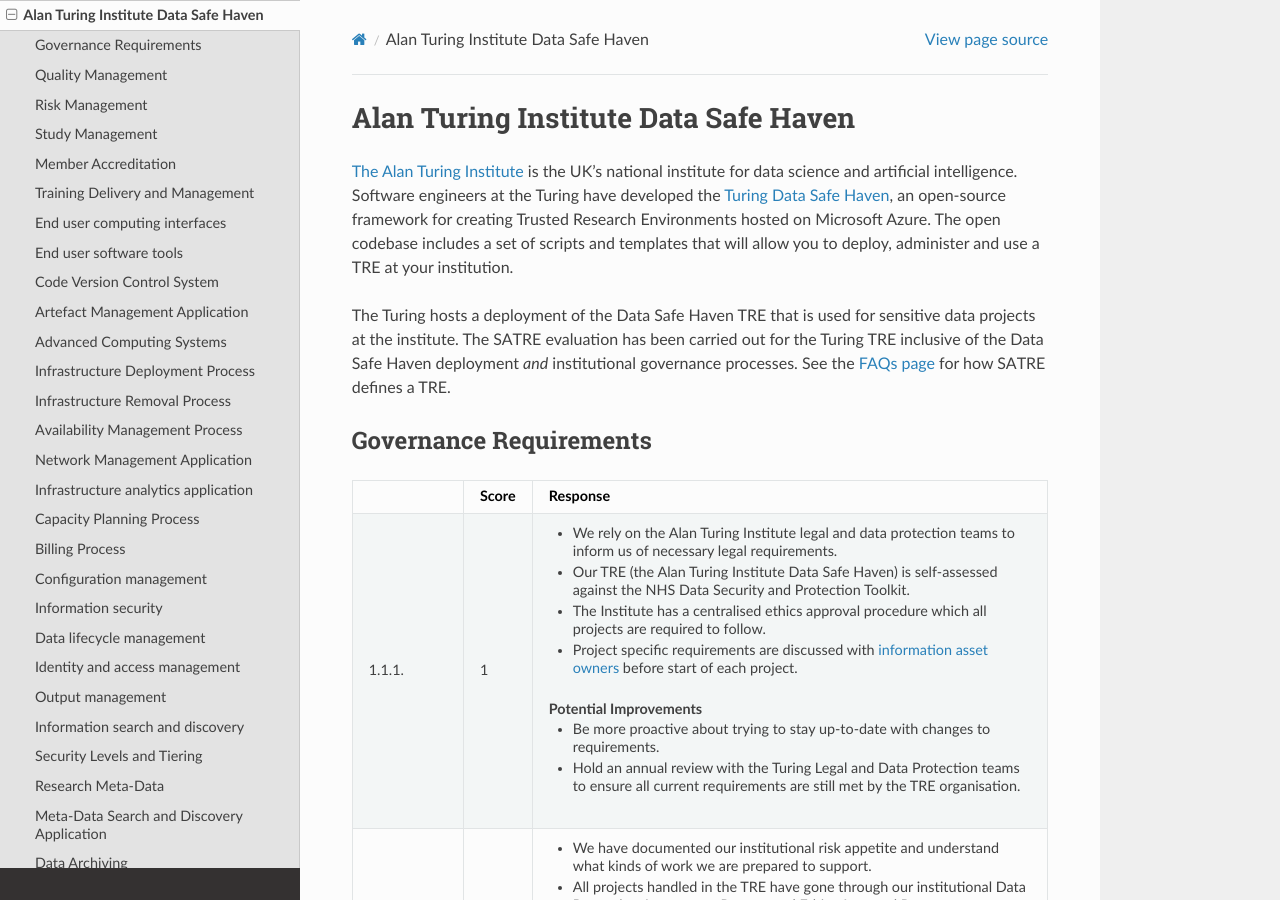
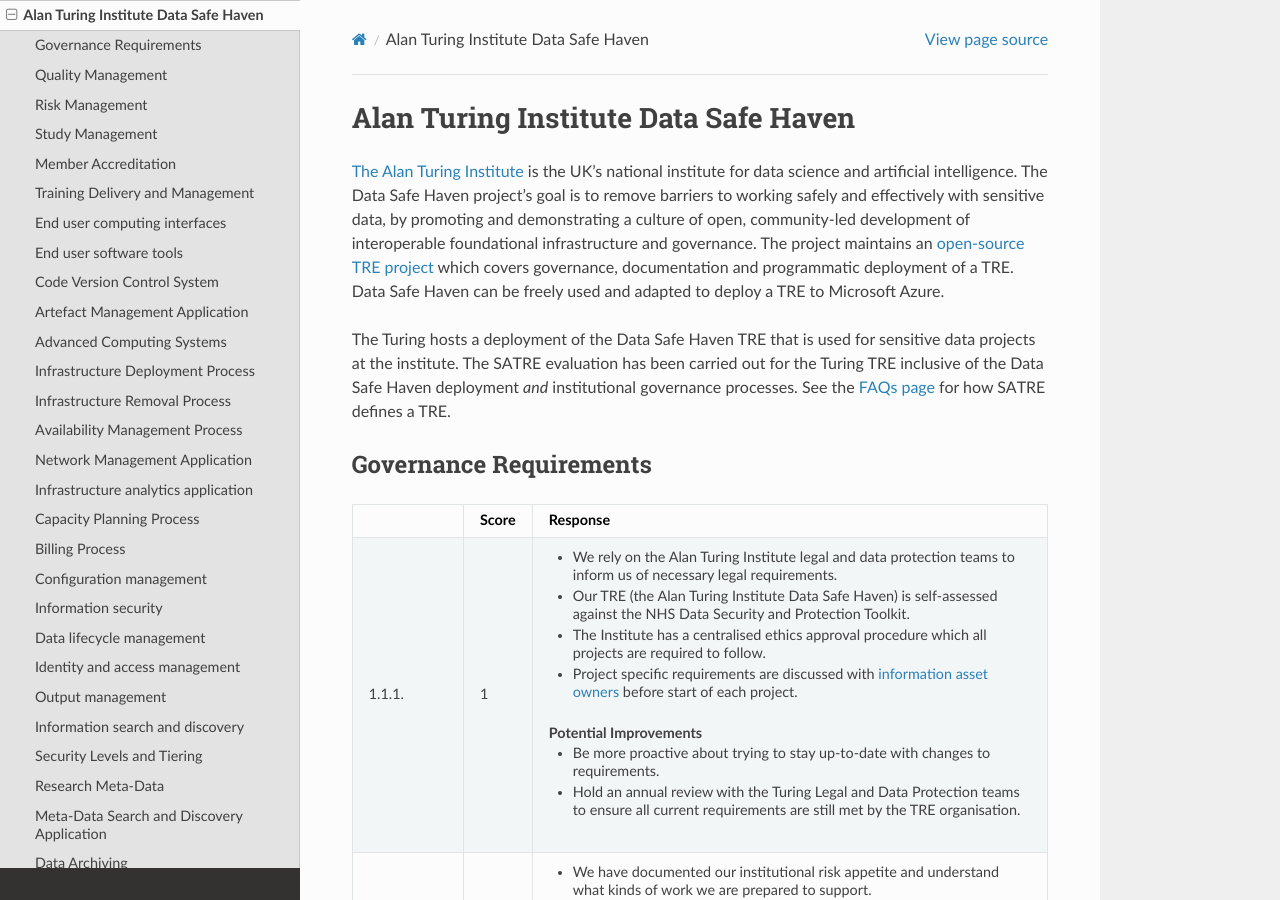
Before and after one commit to sa-tre/satre-specification, a Sphinx documentation site: the page built from docs/source/evaluations/alan_turing_institute.md, in a window 1280 px wide and 900 px high. Built offline with Sphinx 7.4.7 and the Read the Docs theme 2.0.0, drawn with Linux system fonts in a browser that asks for light colours.

Commit message:
Refocus DSH project description

```diff
--- a/docs/source/evaluations/alan_turing_institute.md
+++ b/docs/source/evaluations/alan_turing_institute.md
@@ -3,8 +3,9 @@
 # Alan Turing Institute Data Safe Haven
 
 [The Alan Turing Institute](https://www.turing.ac.uk/) is the UK's national institute for data science and artificial intelligence.
-Software engineers at the Turing have developed the [Turing Data Safe Haven](https://github.com/alan-turing-institute/data-safe-haven), an open-source framework for creating Trusted Research Environments hosted on Microsoft Azure.
-The open codebase includes a set of scripts and templates that will allow you to deploy, administer and use a TRE at your institution.
+The Data Safe Haven project's goal is to remove barriers to working safely and effectively with sensitive data, by promoting and demonstrating a culture of open, community-led development of interoperable foundational infrastructure and governance.
+The project maintains an [open-source TRE project](https://github.com/alan-turing-institute/data-safe-haven) which covers governance, documentation and programmatic deployment of a TRE.
+Data Safe Haven can be freely used and adapted to deploy a TRE to Microsoft Azure.
 
 The Turing hosts a deployment of the Data Safe Haven TRE that is used for sensitive data projects at the institute.
 The SATRE evaluation has been carried out for the Turing TRE inclusive of the Data Safe Haven deployment _and_ institutional governance processes.
```
